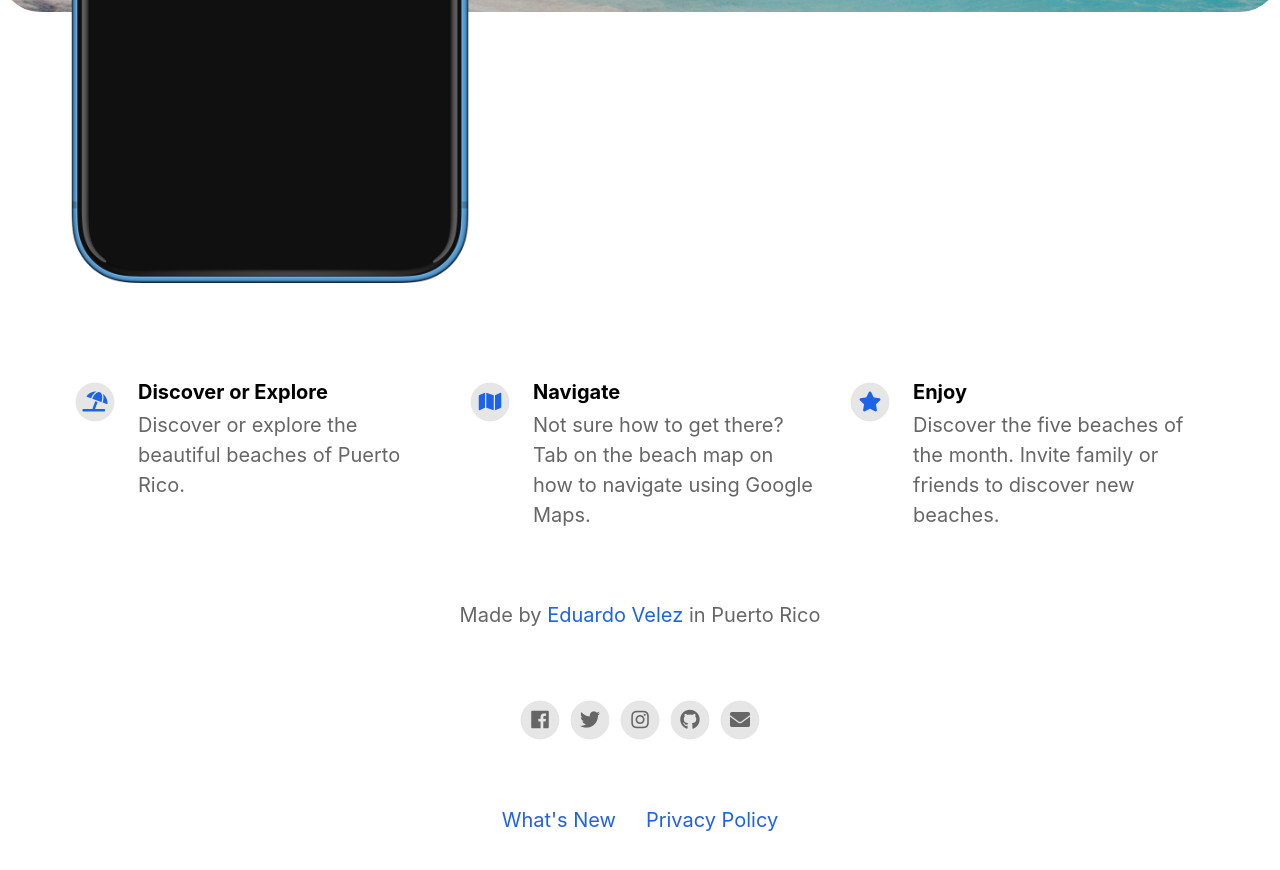
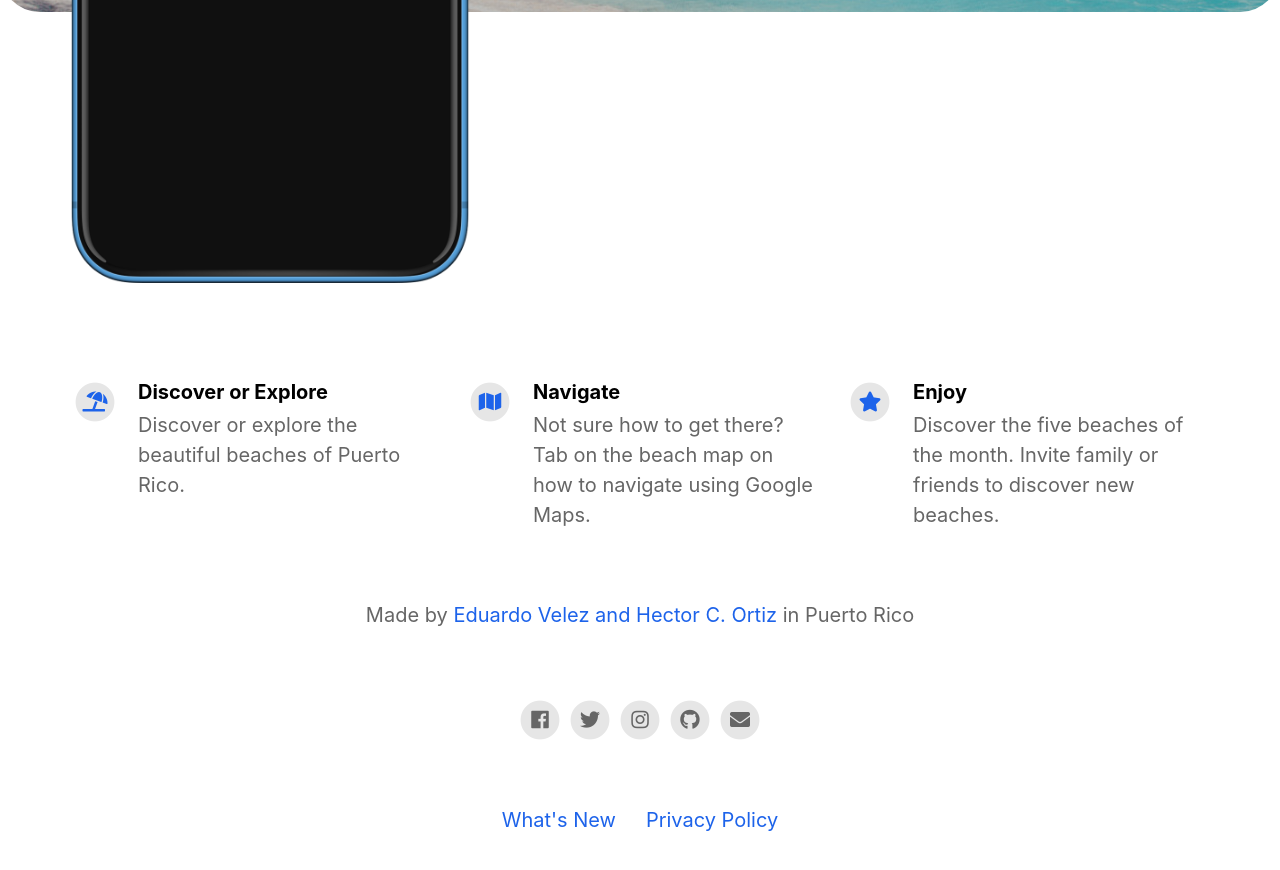
Before and after one commit to edupr90/agua_arena_landing, a Jekyll site: the page built from index.html, in a window 1280 px wide and 900 px high, scrolled down 702 px. Shown: the top 870 px of the window. Built offline with Jekyll 4.4.1, drawn with Linux system fonts in a browser that asks for light colours; nearby versions of some CDN libraries.

Commit message:
Update _config.yml

```diff
--- a/_config.yml
+++ b/_config.yml
@@ -19,7 +19,7 @@ app_description: Come see and explore the beaches of Puerto Rico
 enable_smart_app_banner: true # Set to true to show a smart app banner at top of page on mobile devices.
 
 # Information About Yourself
-your_name: Eduardo Velez
+your_name: Eduardo Velez and Hector C. Ortiz
 your_link: https://www.linkedin.com/in/eduardo-velez-bb108976/
 your_city: Puerto Rico
 email_address: edvelez@aguayarena.com
```
